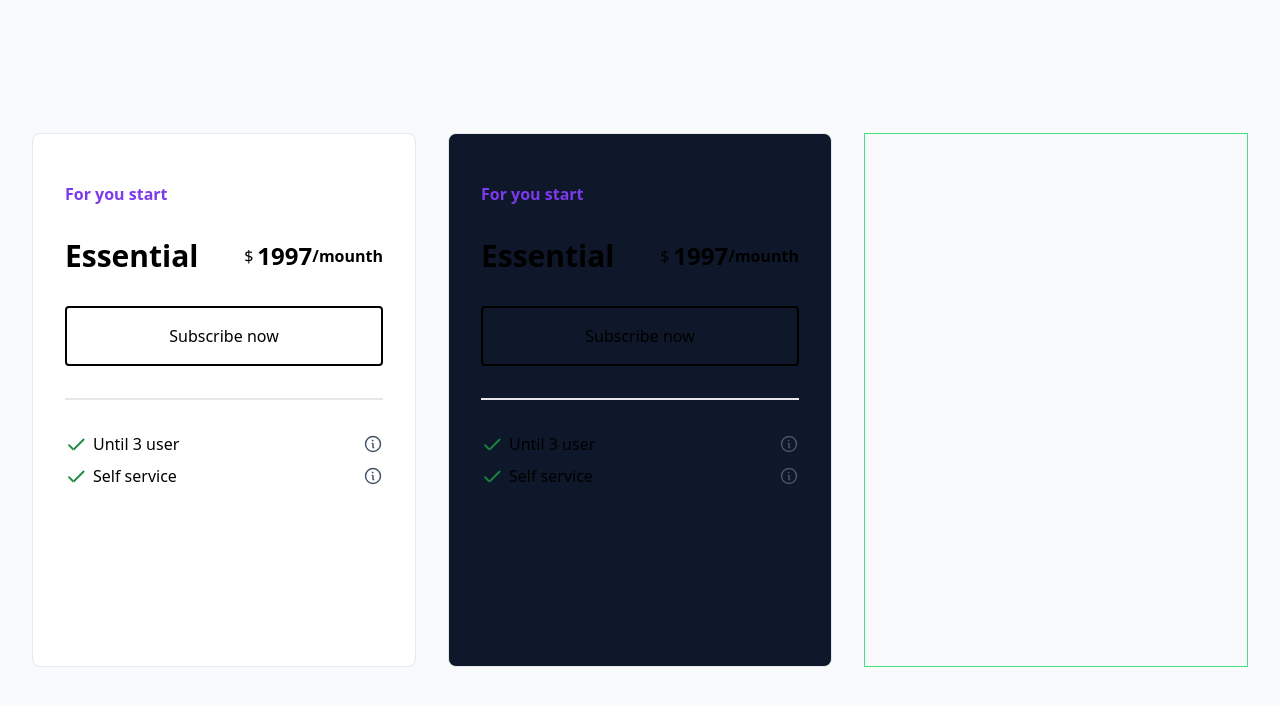
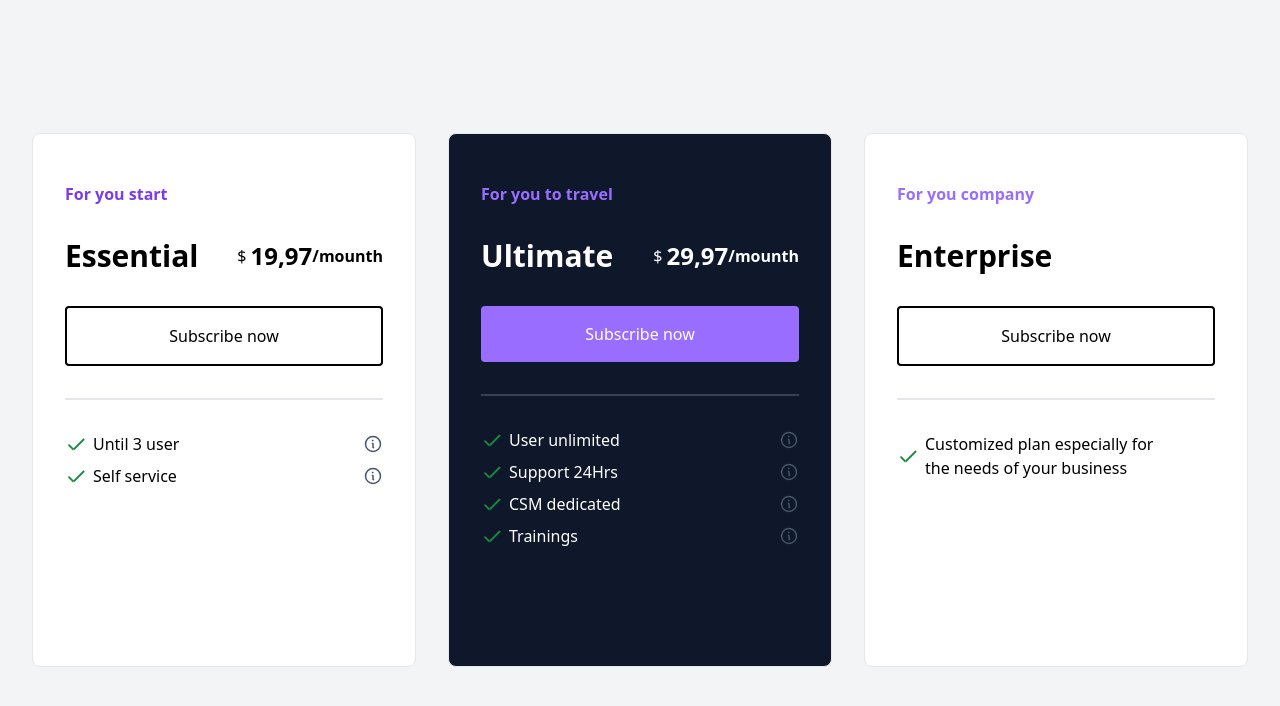
Before and after one commit to weslleyolli/pricing-table, a React (Vite) app: page / in a window 1280 px wide. Shown: the top 706 px of the page. Built offline with nearby package versions, Linux system fonts and the light colour scheme.

Commit message:
project completed

```diff
--- a/src/App.jsx
+++ b/src/App.jsx
@@ -5,7 +5,7 @@ import info from "./assets/info.svg"
 
 function App() {
   return (
-    <div className="bg-gray-50 w-screen h-screen flex justify-center items-center gap-8">
+    <div className="bg-gray-100 w-screen h-screen flex justify-center items-center gap-8">
       <div className="w-96 h-2/3 border border-gray-200 bg-white rounded-lg pt-12 p-8 flex flex-col gap-8 hover:border-purple200">
         <div className="flex flex-col gap-8">
           <div>
@@ -16,7 +16,7 @@ function App() {
             <div className="flex items-center gap-1">
               <span className="text-base">$</span>
               <div className="flex items-center">
-                <h1 className="font-bold text-2xl">1997</h1>
+                <h1 className="font-bold text-2xl">19,97</h1>
                 <h1 className="font-bold">/mounth</h1>
               </div>
             </div>
@@ -45,29 +45,29 @@ function App() {
           </div>
         </div>
       </div>
-      <div className="w-96 h-2/3 rounded-lg bg-gray900 border border-gray-200 pt-12 p-8 flex flex-col gap-8 hover:border-purple200">
+      <div className="w-96 h-2/3 rounded-lg border bg-gray900 pt-12 p-8 flex flex-col gap-8 text-white hover:border-purple200 ">
         <div className="flex flex-col gap-8">
           <div>
-            <span className="font-semibold text-base text-purple200">For you start</span>
+            <span className="font-semibold text-base text-purple100">For you to travel</span>
           </div>
           <div className="flex justify-between">
-            <h1 className="font-bold text-3xl">Essential</h1>
+            <h1 className="font-bold text-3xl">Ultimate</h1>
             <div className="flex items-center gap-1">
               <span className="text-base">$</span>
               <div className="flex items-center">
-                <h1 className="font-bold text-2xl">1997</h1>
+                <h1 className="font-bold text-2xl">29,97</h1>
                 <h1 className="font-bold">/mounth</h1>
               </div>
             </div>
           </div>
         </div>
-        <button className="w-full border-2 border-black rounded px-6 py-4 hover:bg-gray900 hover:text-white">Subscribe now</button>
-        <div className="w-full h-0.5 bg-gray-200"></div>
+        <button className="w-full bg-purple100 rounded px-6 py-4 hover:bg-purple200">Subscribe now</button>
+        <div className="w-full h-0.5 bg-gray-700"></div>
         <div className="flex flex-col gap-2">
           <div className="flex justify-between items-center">
             <div className="flex gap-2">
               <img src={checked} alt="" />
-              <p>Until 3 user</p>
+              <p>User unlimited</p>
             </div>
             <div>
               <img src={info} alt="" />
@@ -76,7 +76,25 @@ function App() {
           <div className="flex justify-between items-center">
             <div className="flex gap-2">
               <img src={checked} alt="" />
-              <p>Self service</p>
+              <p>Support 24Hrs</p>
+            </div>
+            <div>
+              <img src={info} alt="" />
+            </div>
+          </div>
+          <div className="flex justify-between items-center">
+            <div className="flex gap-2">
+              <img src={checked} alt="" />
+              <p>CSM dedicated </p>
+            </div>
+            <div>
+              <img src={info} alt="" />
+            </div>
+          </div>
+          <div className="flex justify-between items-center">
+            <div className="flex gap-2">
+              <img src={checked} alt="" />
+              <p>Trainings</p>
             </div>
             <div>
               <img src={info} alt="" />
@@ -84,10 +102,27 @@ function App() {
           </div>
         </div>
       </div>
-      <div className="w-96 h-2/3 border border-green-400">
-
+      <div className="w-96 h-2/3 border border-gray-200 bg-white rounded-lg pt-12 p-8 flex flex-col gap-8 hover:border-purple200">
+        <div className="flex flex-col gap-8">
+          <div>
+            <span className="font-semibold text-base text-purple100">For you company</span>
+          </div>
+          <div className="flex justify-between">
+            <h1 className="font-bold text-3xl">Enterprise</h1>
+          </div>
+        </div>
+        <button className="w-full bg-white border-2 border-black rounded px-6 py-4 hover:bg-gray900 hover:text-white">Subscribe now</button>
+        <div className="w-full h-0.5 bg-gray-200"></div>
+        <div className="flex flex-col gap-2">
+          <div className="flex justify-between items-center">
+            <div className="flex gap-2">
+              <img src={checked} alt="" />
+              <p>Customized plan especially for <br/> the needs of your business</p>
+            </div>
+          </div>
+        </div>
       </div>
-    </div>
+    </div >
   )
 }
 
--- a/tailwind.config.js
+++ b/tailwind.config.js
@@ -7,8 +7,9 @@ module.exports = {
         'titilium': ['Titillium', 'sans-serif'],
       },
       colors: {
+        'purple100': '#996DFF',
         'purple200': '#7C3AED',
-        'gray900': '#0F172A'
+        'gray900': '#0F172A',
       }
     },
   },
```
